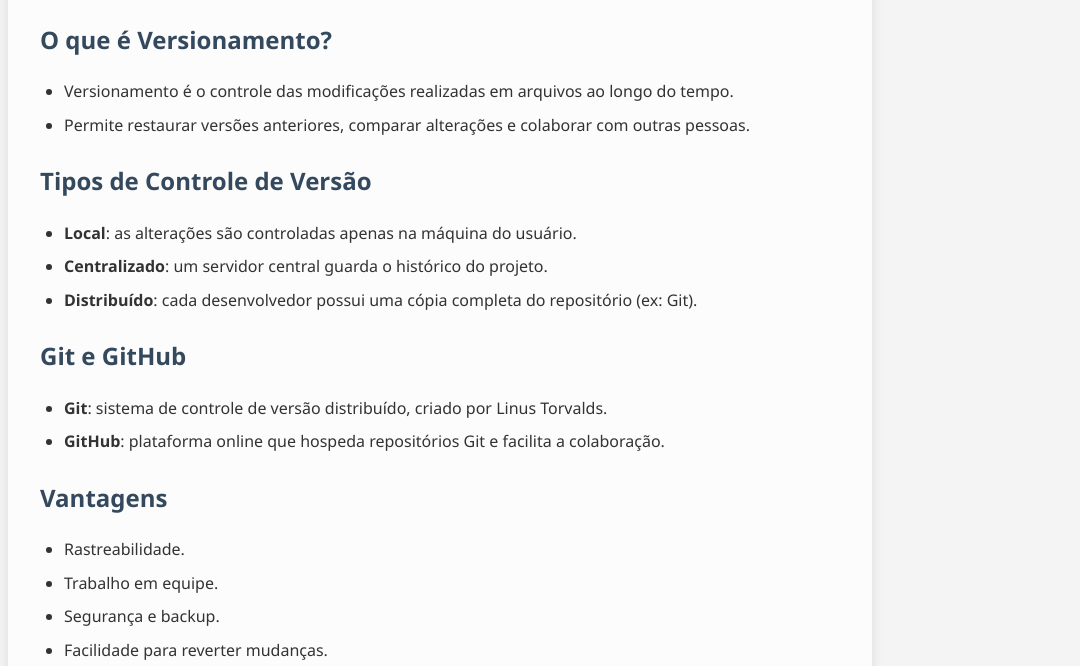
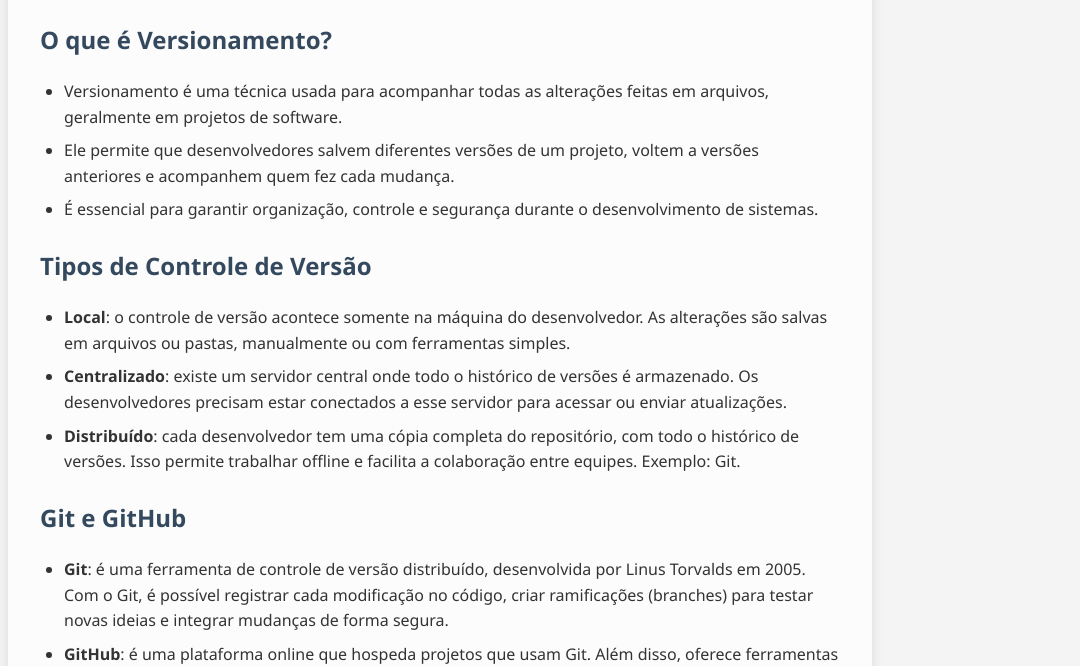
Before and after one commit to Ramon-M-S/Resumos-Git-e-Github, a plain HTML site: page resumos/aula01.html in a window 1280 px wide. Shown: the part 145-811 px from the top of the page, without its empty margins (200-1280 px from the left). Drawn offline with Linux system fonts and the light colour scheme.

Commit message:
Melhora os conceitos da Aula 01 e melhora a resposividade

```diff
--- a/resumos/aula01.html
+++ b/resumos/aula01.html
@@ -14,29 +14,30 @@
 
         <h2>O que é Versionamento?</h2>
         <ul>
-            <li>Versionamento é o controle das modificações realizadas em arquivos ao longo do tempo.</li>
-            <li>Permite restaurar versões anteriores, comparar alterações e colaborar com outras pessoas.</li>
+            <li>Versionamento é uma técnica usada para acompanhar todas as alterações feitas em arquivos, geralmente em projetos de software.</li>
+            <li>Ele permite que desenvolvedores salvem diferentes versões de um projeto, voltem a versões anteriores e acompanhem quem fez cada mudança.</li>
+            <li>É essencial para garantir organização, controle e segurança durante o desenvolvimento de sistemas.</li>
         </ul>
 
         <h2>Tipos de Controle de Versão</h2>
         <ul>
-            <li><strong>Local</strong>: as alterações são controladas apenas na máquina do usuário.</li>
-            <li><strong>Centralizado</strong>: um servidor central guarda o histórico do projeto.</li>
-            <li><strong>Distribuído</strong>: cada desenvolvedor possui uma cópia completa do repositório (ex: Git).</li>
+            <li><strong>Local</strong>: o controle de versão acontece somente na máquina do desenvolvedor. As alterações são salvas em arquivos ou pastas, manualmente ou com ferramentas simples.</li>
+            <li><strong>Centralizado</strong>: existe um servidor central onde todo o histórico de versões é armazenado. Os desenvolvedores precisam estar conectados a esse servidor para acessar ou enviar atualizações.</li>
+            <li><strong>Distribuído</strong>: cada desenvolvedor tem uma cópia completa do repositório, com todo o histórico de versões. Isso permite trabalhar offline e facilita a colaboração entre equipes. Exemplo: Git.</li>
         </ul>
 
         <h2>Git e GitHub</h2>
         <ul>
-            <li><strong>Git</strong>: sistema de controle de versão distribuído, criado por Linus Torvalds.</li>
-            <li><strong>GitHub</strong>: plataforma online que hospeda repositórios Git e facilita a colaboração.</li>
+            <li><strong>Git</strong>: é uma ferramenta de controle de versão distribuído, desenvolvida por Linus Torvalds em 2005. Com o Git, é possível registrar cada modificação no código, criar ramificações (branches) para testar novas ideias e integrar mudanças de forma segura.</li>
+            <li><strong>GitHub</strong>: é uma plataforma online que hospeda projetos que usam Git. Além disso, oferece ferramentas para colaboração, como controle de permissões, comentários em código, issues (tarefas), pull requests e integração com outras ferramentas.</li>
         </ul>
 
-        <h2>Vantagens</h2>
+        <h2>Vantagens do Versionamento de Código</h2>
         <ul>
-            <li>Rastreabilidade.</li>
-            <li>Trabalho em equipe.</li>
-            <li>Segurança e backup.</li>
-            <li>Facilidade para reverter mudanças.</li>
+            <li><strong>Rastreabilidade</strong>: permite acompanhar o histórico completo de alterações, identificando quem alterou o quê e quando.</li>
+            <li><strong>Colaboração em equipe</strong>: vários desenvolvedores podem trabalhar simultaneamente no mesmo projeto sem conflitos.</li>
+            <li><strong>Segurança e backup</strong>: ao armazenar o projeto em plataformas como o GitHub, é possível recuperar o projeto mesmo em caso de falhas locais.</li>
+            <li><strong>Reversão de mudanças</strong>: erros podem ser facilmente corrigidos voltando a uma versão anterior do código.</li>
         </ul>
 
         <a class="back-button" href="../index.html">⬅ Voltar ao Início</a>
--- a/resumos/resumo.css
+++ b/resumos/resumo.css
@@ -108,3 +108,28 @@ body.dark-mode .comentario {
     font-style: italic;
     text-shadow: 0 0 1px rgba(124, 179, 66, 0.3);
 }
+
+pre {
+    white-space: pre-wrap; /* Permite quebra de linha dentro de <pre> */
+    word-break: break-word; /* Quebra palavras longas */
+    overflow-x: auto; /* Scroll horizontal se necessário */
+    background-color: #eee;
+    padding: 1em;
+    border-radius: 8px;
+    font-size: 0.95rem;
+}
+
+/* Ajuste para os comentários nos blocos de código */
+pre code .comentario {
+    display: block; /* Força quebra de linha em telas pequenas */
+    margin-top: 0.3em;
+    font-size: 0.9em;
+}
+
+/* Em telas maiores, mantém os comentários na mesma linha */
+@media (min-width: 768px) {
+    pre code .comentario {
+        display: inline;
+        margin-left: 10px;
+    }
+}
```
